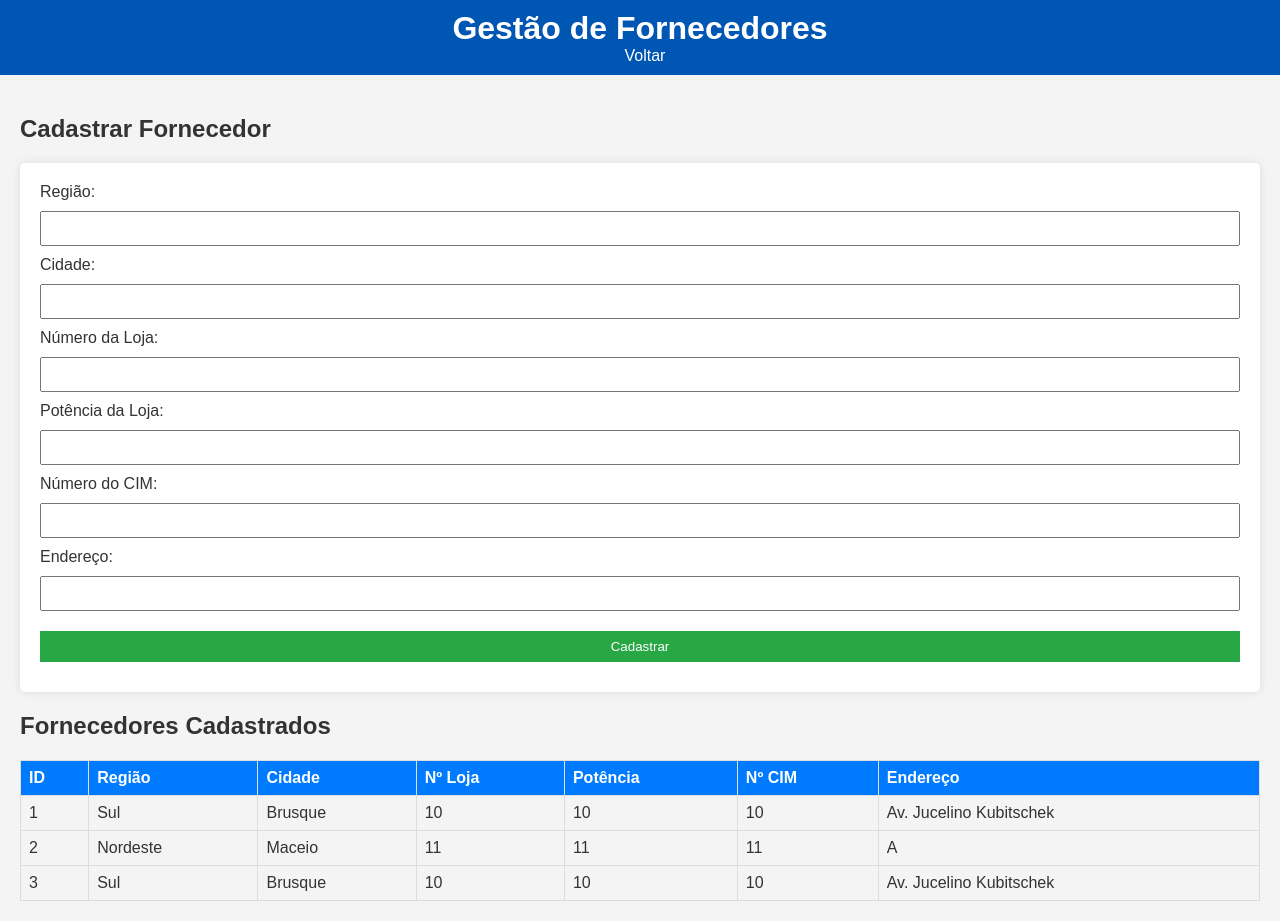
After one commit to akiiller/sistema_gestao_hospitalar_servicos_saude, a Flask app: page /fornecedores in a window 1280 px wide. The commit adds this page. Run offline with Flask 3, Linux system fonts and the light colour scheme; data comes from the database, SQL or seed files in the repository; both versions use the stored data as it was after the commit.

Commit message:
incluida template fornecedores corrigida estrutura de pastas

```diff
--- a/app.py
+++ b/app.py
@@ -7,6 +7,7 @@ from google.oauth2.credentials import Credentials
 from google_auth_oauthlib.flow import InstalledAppFlow
 from googleapiclient.discovery import build
 from googleapiclient.http import MediaFileUpload
+from google.auth.transport import requests
 
 app = Flask(__name__)
 
@@ -43,6 +44,14 @@ def init_db():
                  quantidade INTEGER,
                  cliente_id INTEGER,
                  data TIMESTAMP)''')
+    c.execute('''CREATE TABLE IF NOT EXISTS fornecedores (
+                 fornecedor_id INTEGER PRIMARY KEY,
+                 fornecedor_regiao TEXT,
+                 fornecedor_cidade TEXT,
+                 fornecedor_num_loja TEXT,
+                 fornecedor_potencia_loja TEXT,
+                 fornecedor_num_cim TEXT,
+                 fornecedor_endereco TEXT)''')
     conn.commit()
     conn.close()
 
@@ -78,7 +87,7 @@ def get_drive_service():
 # Rotas
 @app.route('/')
 def index():
-    return render_template('index.html')
+    return render_template('/index.html')
 
 @app.route('/estoque', methods=['GET', 'POST'])
 def estoque():
@@ -163,6 +172,32 @@ def clientes():
     conn.close()
     return render_template('clientes.html', clientes=clientes_list)
 
+@app.route('/fornecedores', methods=['GET', 'POST'])
+def fornecedores():
+    if request.method == 'POST':
+        regiao = request.form['fornecedor_regiao']
+        cidade = request.form['fornecedor_cidade']
+        num_loja = request.form['fornecedor_num_loja']
+        potencia_loja = request.form['fornecedor_potencia_loja']
+        num_cim = request.form['fornecedor_num_cim']
+        endereco = request.form['fornecedor_endereco']
+        if not all([regiao, cidade, num_loja, potencia_loja, num_cim, endereco]):
+            return "Campos obrigatórios faltando!", 400
+        conn = sqlite3.connect('gestao.db')
+        c = conn.cursor()
+        c.execute("INSERT INTO fornecedores (fornecedor_regiao, fornecedor_cidade, fornecedor_num_loja, fornecedor_potencia_loja, fornecedor_num_cim, fornecedor_endereco) VALUES (?, ?, ?, ?, ?, ?)",
+                  (regiao, cidade, num_loja, potencia_loja, num_cim, endereco))
+        conn.commit()
+        conn.close()
+        log_auditoria(f"Cadastrado fornecedor: {num_loja}")
+        return redirect(url_for('fornecedores'))
+    conn = sqlite3.connect('gestao.db')
+    c = conn.cursor()
+    c.execute("SELECT * FROM fornecedores")
+    fornecedores_list = c.fetchall()
+    conn.close()
+    return render_template('fornecedores.html', fornecedores=fornecedores_list)
+
 @app.route('/auditoria')
 def auditoria():
     conn = sqlite3.connect('gestao.db')
@@ -245,6 +280,43 @@ def backup_nuvem():
     except Exception as e:
         return f"Erro no backup: {str(e)} (Verifique conexão e credentials.json)"
 
+# Editar e Excluir Clientes
+
+@app.route('/cliente/update/<int:id>', methods=['POST'])
+def update_cliente(id):
+    # Esta rota SÓ lida com o envio do formulário de EDIÇÃO
+    if request.method == 'POST':
+        conn = sqlite3.connect('gestao.db')
+        c = conn.cursor()
+
+        regiao = request.form['regiao']
+        cidade = request.form['cidade']
+        num_loja = request.form['num_loja']
+        # ... pegue os outros campos do formulário ...
+
+        c.execute('''UPDATE clientes SET regiao=?, cidade=?, num_loja=?
+                     WHERE id=?''', (regiao, cidade, num_loja, id))
+        conn.commit()
+        conn.close()
+
+        log_auditoria(f"Cliente atualizado: Loja {num_loja} (ID: {id})")
+
+        return redirect(url_for('clientes'))
+
+@app.route('/cliente/delete/<int:id>')
+def delete_cliente(id):
+    # Esta rota SÓ lida com a exclusão
+    conn = sqlite3.connect('gestao.db')
+    c = conn.cursor()
+    c.execute("DELETE FROM clientes WHERE id = ?", (id,))
+    conn.commit()
+    conn.close()
+
+    log_auditoria(f"Cliente excluído: ID {id}")
+
+    return redirect(url_for('clientes'))
+
+
 if __name__ == '__main__':
     import webbrowser
     url = 'http://127.0.0.1:5000/'
--- a/Style.js
+++ b/static/style.css
@@ -19,3 +19,18 @@ th, td { border: 1px solid #ddd; padding: 8px; text-align: left; }
 th { background: #007bff; color: white; }
 :root { --contrast-ratio: 4.5; }
 a:focus, button:focus { outline: 2px solid #0056b3; }
+.btn-edit {
+    padding: 5px 10px;
+    background-color: #007bff; /* Azul */
+    color: white;
+    text-decoration: none;
+    border-radius: 3px;
+}
+
+.btn-delete {
+    padding: 5px 10px;
+    background-color: #dc3545; /* Vermelho */
+    color: white;
+    text-decoration: none;
+    border-radius: 3px;
+}
--- /dev/null
+++ b/templates/fornecedores.html
@@ -0,0 +1,41 @@
+<!DOCTYPE html>
+<html lang="en">
+<head>
+    <meta charset="UTF-8">
+    <meta name="viewport" content="width=device-width, initial-scale=1.0">
+    <title>Gestão de Fornecedores</title>
+    <link rel="stylesheet" href="{{ url_for('static', filename='style.css') }}">
+</head>
+<body>
+    <header>
+        <h1>Gestão de Fornecedores</h1>
+        <a href="/" class="back-btn">Voltar</a>
+    </header>
+    <main>
+        <h2>Cadastrar Fornecedor</h2>
+        <form method="POST" aria-label="Formulário de cadastro de fornecedor">
+            <label for="fornecedor_regiao">Região:</label>
+            <input type="text" id="fornecedor_regiao" name="fornecedor_regiao" required aria-required="true"><br>
+            <label for="fornecedor_cidade">Cidade:</label>
+            <input type="text" id="fornecedor_cidade" name="fornecedor_cidade" required aria-required="true"><br>
+            <label for="fornecedor_num_loja">Número da Loja:</label>
+            <input type="text" id="fornecedor_num_loja" name="fornecedor_num_loja" required aria-required="true"><br>
+            <label for="fornecedor_potencia_loja">Potência da Loja:</label>
+            <input type="text" id="fornecedor_potencia_loja" name="fornecedor_potencia_loja" required aria-required="true"><br>
+            <label for="fornecedor_num_cim">Número do CIM:</label>
+            <input type="text" id="fornecedor_num_cim" name="fornecedor_num_cim" required aria-required="true"><br>
+            <label for="fornecedor_endereco">Endereço:</label>
+            <input type="text" id="fornecedor_endereco" name="fornecedor_endereco" required aria-required="true"><br>
+            <button type="submit">Cadastrar</button>
+        </form>
+        <h2>Fornecedores Cadastrados</h2>
+        <table>
+            <tr><th>ID</th><th>Região</th><th>Cidade</th><th>Nº Loja</th><th>Potência</th><th>Nº CIM</th><th>Endereço</th></tr>
+            {% for fornecedor in fornecedores %}
+            <tr><td>{{ fornecedor[0] }}</td><td>{{ fornecedor[1] }}</td><td>{{ fornecedor[2] }}</td><td>{{ fornecedor[3] }}</td><td>{{ fornecedor[4] }}</td><td>{{ fornecedor[5] }}</td><td>{{ fornecedor[6] }}</td></tr>
+            {% endfor %}
+        </table>
+    </main>
+    <script src="{{ url_for('static', filename='script.js') }}"></script>
+</body>
+</html>
--- a/Index.html
+++ b/templates/index.html
@@ -19,7 +19,7 @@
                 <a href="/estoque" class="card" aria-label="Cadastro de Produtos">
                     <span class="icon">📦</span> Cadastro de Produtos
                 </a>
-                <a href="#" class="card" aria-label="Cadastro de Fornecedores" disabled>
+                <a href="/fornecedores" class="card" aria-label="Cadastro de Fornecedores">
                     <span class="icon">🏭</span> Cadastro de Fornecedores
                 </a>
             </div>
@@ -33,7 +33,7 @@
                 <a href="/saida" class="card" aria-label="Saídas do Estoque">
                     <span class="icon">➖</span> Saídas do Estoque
                 </a>
-                <a href="/inventario" class="card" aria-label="Inventário do Estoque" disabled>
+                <a href="/estoque" class="card" aria-label="Inventário do Estoque" disabled>
                     <span class="icon">📋</span> Inventário do Estoque
                 </a>
             </div>
```
Also changed, not shown: auditoria.csv (added, +8 -0 lines), requirements.txt (added, +9 -0 lines), templates/clientes.html (renamed from Clientes.html, +22 -2 lines), gestao.db (added), static/favicon.ico (added), static/script.js (renamed from Script.js), templates/auditoria.html (renamed from Auditoria.html), templates/estoque.html (renamed from Estoque.html), templates/form_periodo.html (renamed from Form_periodo.html), templates/relatorio.html (renamed from Relatorio.html), templates/saida.html (renamed from Saida.html).
